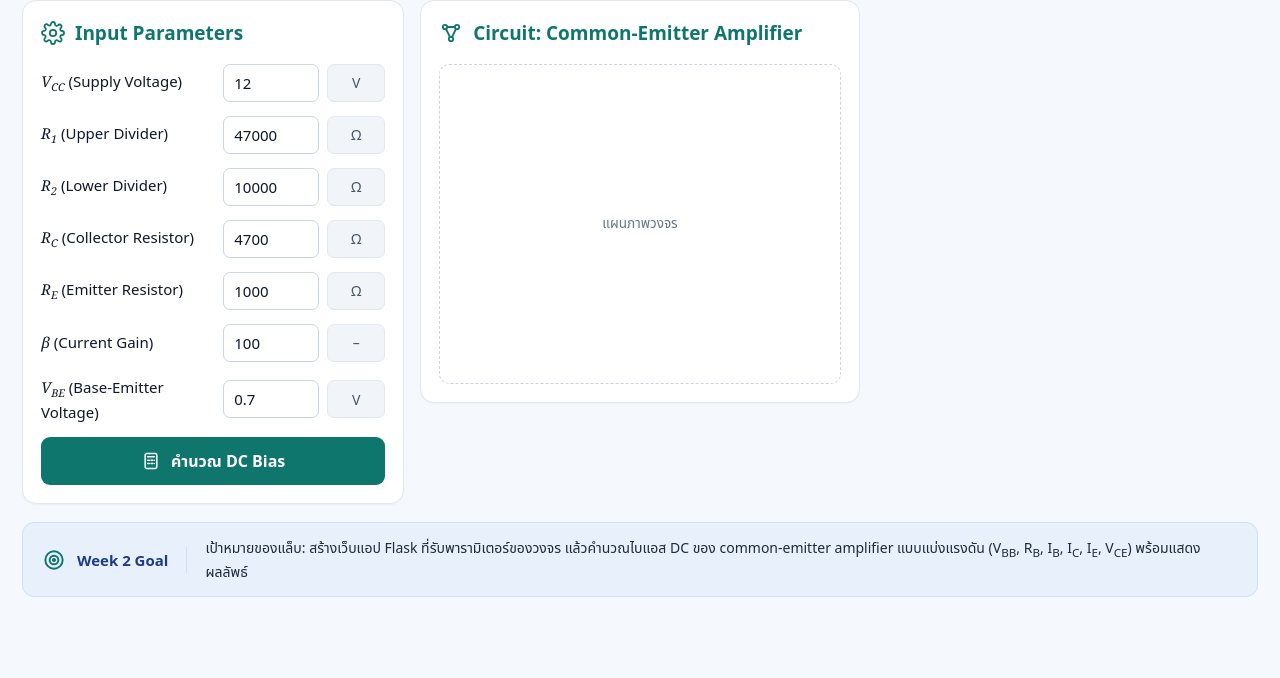
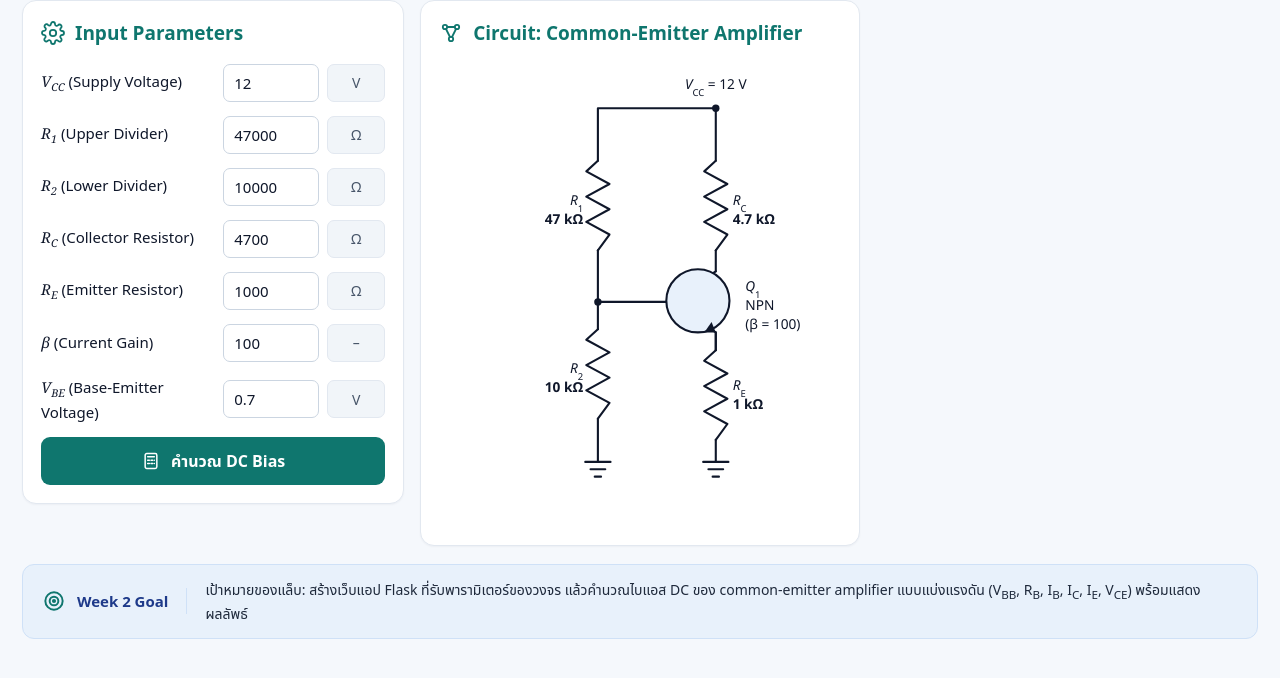
Before and after one commit to mallinipheiyrtha/Gitlab, a Flask app: page / in a window 1280 px wide. Shown: the part 105-783 px from the top of the page. Run offline with Flask 3, Linux system fonts and the light colour scheme.

Commit message:
feat(ui): add circuit diagram with formatted component values

```diff
--- a/bjt_bias/app.py
+++ b/bjt_bias/app.py
@@ -3,6 +3,8 @@
 Serves a single page with a form and result display. All engineering
 logic lives in `bjt_bias.bjt` — this module imports nothing from Flask.
 """
+
+import math
 
 from flask import Flask, render_template, request
 
@@ -16,6 +18,26 @@ from .bjt import (
 
 
 app = Flask(__name__)
+
+
+@app.template_filter("ohm")
+def format_ohm(raw: object) -> str:
+    """Format a raw resistance value for display in the circuit diagram.
+
+    Values come straight from the form, so they may be missing, empty, or
+    non-numeric; those render as an em dash instead of raising.
+    """
+    try:
+        value = float(raw)  # type: ignore[arg-type]
+    except (TypeError, ValueError):
+        return "—"
+    if not math.isfinite(value):
+        return "—"
+    if value >= 1_000_000:
+        return f"{value / 1_000_000:g} MΩ"
+    if value >= 1_000:
+        return f"{value / 1_000:g} kΩ"
+    return f"{value:g} Ω"
 
 #: Default values used when the page loads via GET /
 DEFAULTS = {
--- a/bjt_bias/templates/index.html
+++ b/bjt_bias/templates/index.html
@@ -155,16 +155,14 @@
         .btn-calculate svg { width: 20px; height: 20px; }
 
         /* --- Circuit card --- */
-        .circuit-placeholder {
-            display: grid;
-            place-items: center;
-            min-height: 320px;
-            margin-top: 4px;
-            border: 1px dashed #cbd5e1;
-            border-radius: 10px;
-            color: #64748b;
-            font-size: 13.5px;
-        }
+        .circuit-figure { margin: 0; }
+        .circuit-figure svg { display: block; width: 100%; max-width: 400px; margin: 0 auto; height: auto; }
+        .wire path,
+        .wire polyline { fill: none; stroke: var(--ink); stroke-width: 2; stroke-linecap: round; stroke-linejoin: round; }
+        .q-body { fill: #e8f1fb; stroke: var(--ink); stroke-width: 2; }
+        .node { fill: var(--ink); stroke: none; }
+        .lbl { fill: var(--ink); font-family: "Segoe UI", "Sarabun", system-ui, sans-serif; font-size: 13px; }
+        .lbl.strong { font-weight: 600; }
 
         /* --- Results card --- */
         .results-table { width: 100%; border-collapse: collapse; font-size: 15px; }
@@ -338,7 +336,83 @@
                     </svg>
                     <h2>Circuit: Common-Emitter Amplifier</h2>
                 </div>
-                <div class="circuit-placeholder">แผนภาพวงจร</div>
+                <figure class="circuit-figure">
+                    <svg viewBox="0 0 380 440" role="img" aria-labelledby="circuit-title">
+                        <title id="circuit-title">Voltage-divider bias circuit</title>
+                        <g class="wire">
+                            <!-- VCC rail and collector branch -->
+                            <path d="M262 42 H150 V92"></path>
+                            <path d="M262 42 V92"></path>
+                            <path d="M262 177 V197"></path>
+                            <path d="M262 197 L232 216"></path>
+                            <path d="M232 236 L262 255 V272"></path>
+                            <path d="M262 255 V272"></path>
+                            <path d="M262 357 V378"></path>
+                            <!-- Base branch -->
+                            <path d="M150 177 V226"></path>
+                            <path d="M150 226 H232"></path>
+                            <path d="M150 226 V252"></path>
+                            <path d="M232 208 V244"></path>
+                            <path d="M150 337 V378"></path>
+                        </g>
+
+                        <!-- Resistors -->
+                        <g class="wire">
+                            <polyline points="150,92 139,102 161,114 139,126 161,138 139,150 161,162 150,177"></polyline>
+                            <polyline points="150,252 139,262 161,274 139,286 161,298 139,310 161,322 150,337"></polyline>
+                            <polyline points="262,92 251,102 273,114 251,126 273,138 251,150 273,162 262,177"></polyline>
+                            <polyline points="262,272 251,282 273,294 251,306 273,318 251,330 273,342 262,357"></polyline>
+                        </g>
+
+                        <!-- Transistor -->
+                        <circle class="q-body" cx="245" cy="225" r="30"></circle>
+                        <polygon class="node" points="262,255 251,255 258,245"></polygon>
+                        <circle class="node" cx="262" cy="42" r="3.5"></circle>
+                        <circle class="node" cx="150" cy="226" r="3.5"></circle>
+
+                        <!-- Grounds -->
+                        <g class="wire">
+                            <path d="M138 378 H162"></path>
+                            <path d="M143 385 H157"></path>
+                            <path d="M147 392 H153"></path>
+                            <path d="M250 378 H274"></path>
+                            <path d="M255 385 H269"></path>
+                            <path d="M259 392 H265"></path>
+                        </g>
+
+                        <!-- Labels -->
+                        <text class="lbl" x="262" y="24" text-anchor="middle">
+                            <tspan font-style="italic">V</tspan><tspan baseline-shift="sub" font-size="9">CC</tspan>
+                            = {{ values.vcc }} V
+                        </text>
+
+                        <text class="lbl" x="136" y="134" text-anchor="end">
+                            <tspan font-style="italic">R</tspan><tspan baseline-shift="sub" font-size="9">1</tspan>
+                        </text>
+                        <text class="lbl strong" x="136" y="152" text-anchor="end">{{ values.r1|ohm }}</text>
+
+                        <text class="lbl" x="136" y="294" text-anchor="end">
+                            <tspan font-style="italic">R</tspan><tspan baseline-shift="sub" font-size="9">2</tspan>
+                        </text>
+                        <text class="lbl strong" x="136" y="312" text-anchor="end">{{ values.r2|ohm }}</text>
+
+                        <text class="lbl" x="278" y="134">
+                            <tspan font-style="italic">R</tspan><tspan baseline-shift="sub" font-size="9">C</tspan>
+                        </text>
+                        <text class="lbl strong" x="278" y="152">{{ values.rc|ohm }}</text>
+
+                        <text class="lbl" x="278" y="310">
+                            <tspan font-style="italic">R</tspan><tspan baseline-shift="sub" font-size="9">E</tspan>
+                        </text>
+                        <text class="lbl strong" x="278" y="328">{{ values.re|ohm }}</text>
+
+                        <text class="lbl" x="290" y="216">
+                            <tspan font-style="italic">Q</tspan><tspan baseline-shift="sub" font-size="9">1</tspan>
+                        </text>
+                        <text class="lbl" x="290" y="234">NPN</text>
+                        <text class="lbl" x="290" y="252">(β = {{ values.beta }})</text>
+                    </svg>
+                </figure>
             </section>
 
             {% if analysis is not none %}
```
Also changed, not shown: test_flask.py (+19 -0 lines).
